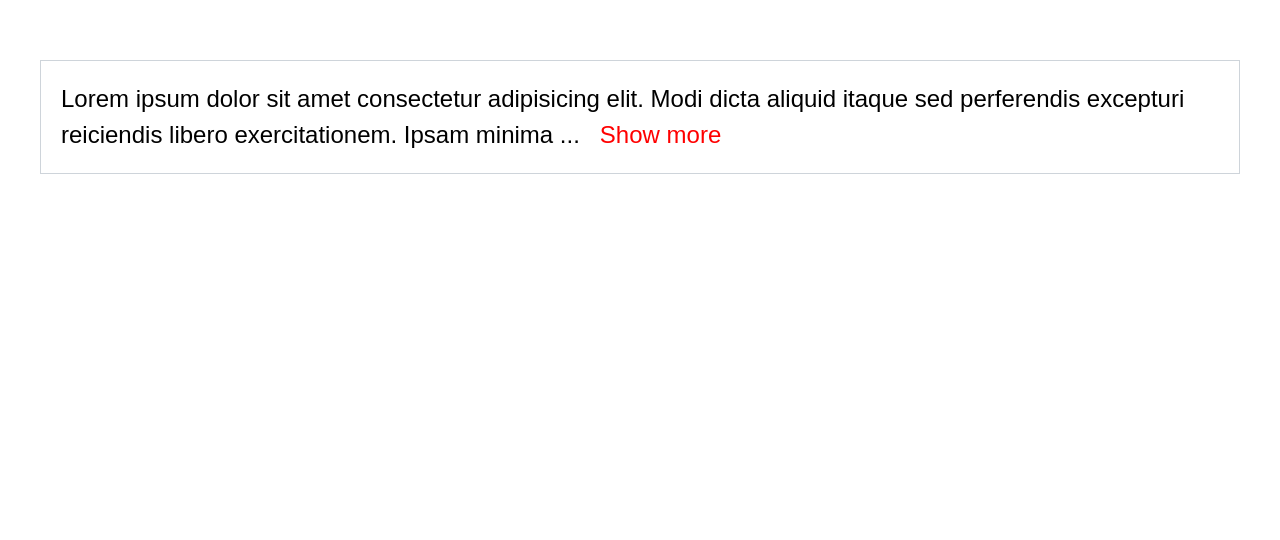
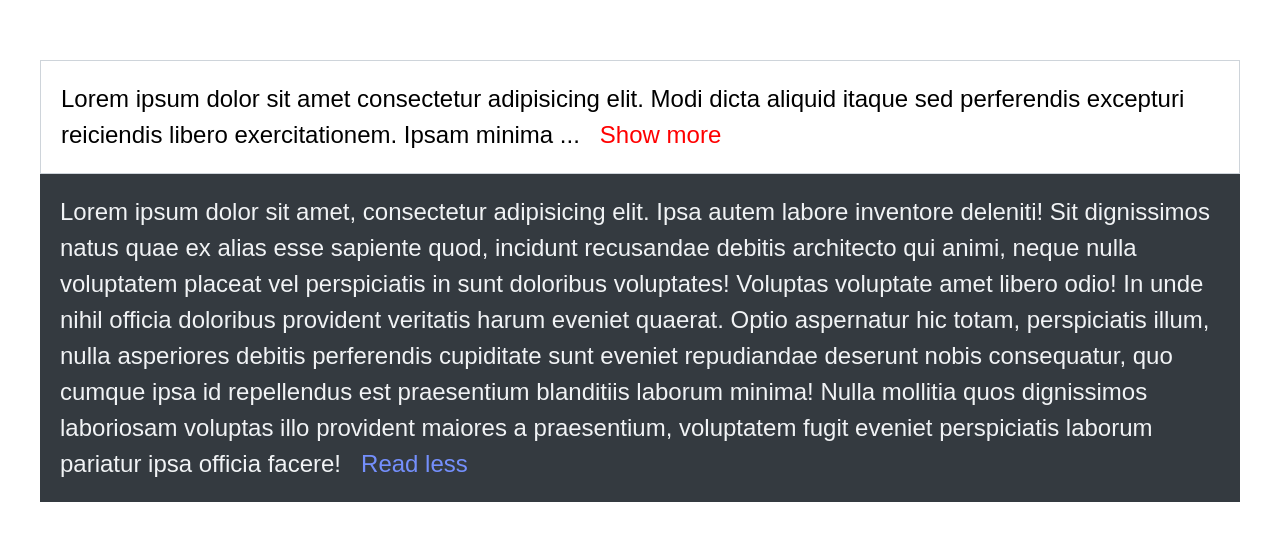
Before and after one commit to jaenudincollege/learning, a React (Vite) app in the folder 00-project/01-text-expanded/: page / in a window 1280 px wide. Shown: the part 140-680 px from the top of the page. Built offline with nearby package versions, Linux system fonts and the light colour scheme.

Commit message:
testing the result

```diff
--- a/00-project/01-text-expanded/src/App.tsx
+++ b/00-project/01-text-expanded/src/App.tsx
@@ -9,6 +9,27 @@ export default function App() {
         exercitationem. Ipsam minima illum voluptate, ea labore eos rerum libero
         voluptates ipsum vitae.
       </TextExpander>
+
+      <TextExpander
+        expanded={true}
+        className="card"
+        btnColor="#748ffc"
+        btnOpen="Read more"
+        btnClose="Read less"
+      >
+        Lorem ipsum dolor sit amet, consectetur adipisicing elit. Ipsa autem
+        labore inventore deleniti! Sit dignissimos natus quae ex alias esse
+        sapiente quod, incidunt recusandae debitis architecto qui animi, neque
+        nulla voluptatem placeat vel perspiciatis in sunt doloribus voluptates!
+        Voluptas voluptate amet libero odio! In unde nihil officia doloribus
+        provident veritatis harum eveniet quaerat. Optio aspernatur hic totam,
+        perspiciatis illum, nulla asperiores debitis perferendis cupiditate sunt
+        eveniet repudiandae deserunt nobis consequatur, quo cumque ipsa id
+        repellendus est praesentium blanditiis laborum minima! Nulla mollitia
+        quos dignissimos laboriosam voluptas illo provident maiores a
+        praesentium, voluptatem fugit eveniet perspiciatis laborum pariatur ipsa
+        officia facere!
+      </TextExpander>
     </div>
   );
 }
```
